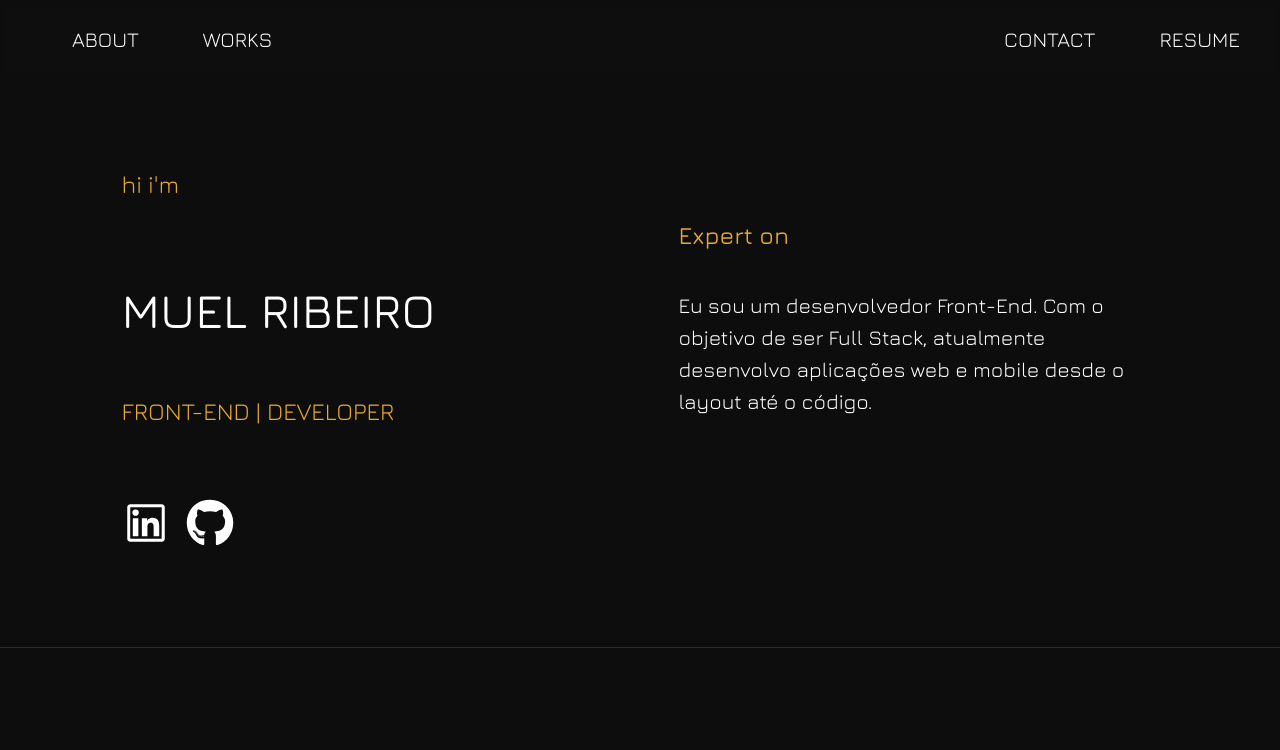
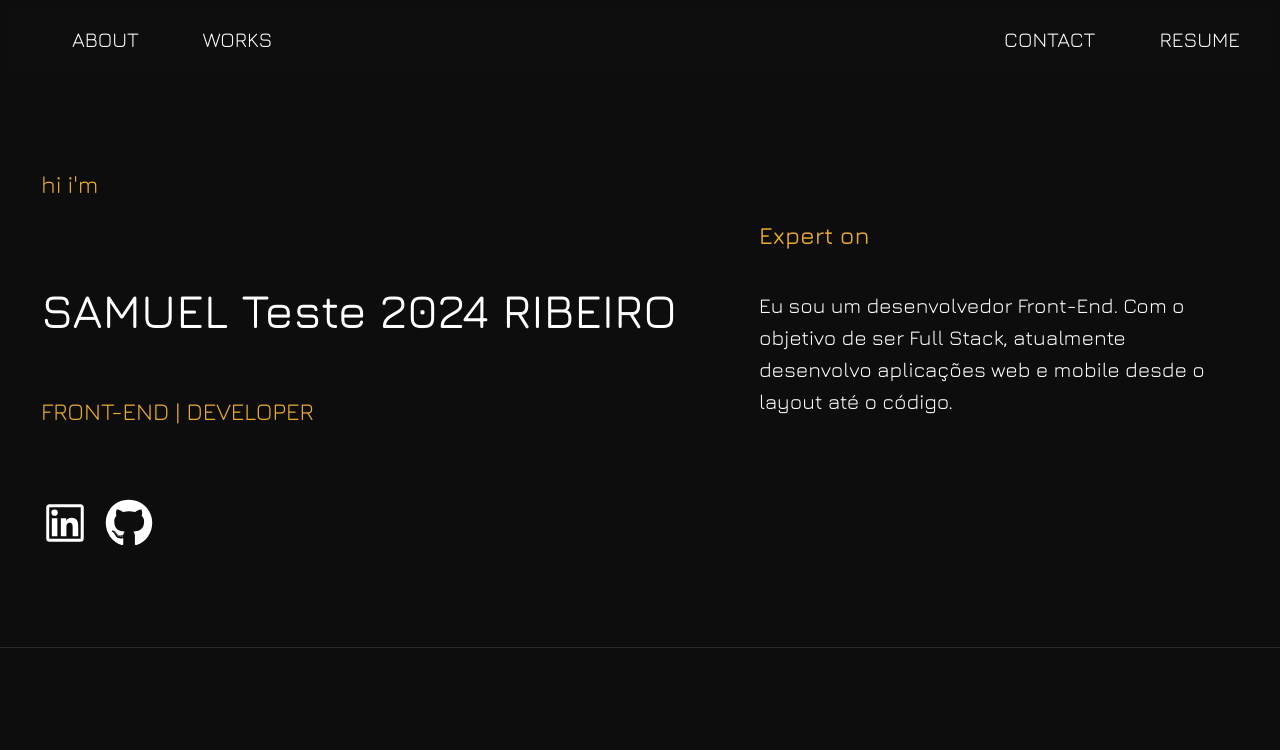
Before and after one commit to Samuelwps/portifolioNext-1.2, a Next.js app: page / in a window 1280 px wide. Shown: the top 750 px of the page. Built offline with nearby package versions, Linux system fonts and the light colour scheme.

Commit message:
Teste commit

```diff
--- a/src/components/About/index.tsx
+++ b/src/components/About/index.tsx
@@ -8,7 +8,7 @@ export function AboutMe() {
     <Container id="about">
       <Me>
           <p>hi i'm</p>
-          <h1>MUEL RIBEIRO</h1>
+          <h1>SAMUEL Teste 2024 RIBEIRO</h1>
           <p>FRONT-END | DEVELOPER</p>
           <Links>
             <a href="https://www.linkedin.com/in/samuel-r-228093232" target="_blank"><AiOutlineLinkedin color="var(--white)" className="icons"/></a>
```
